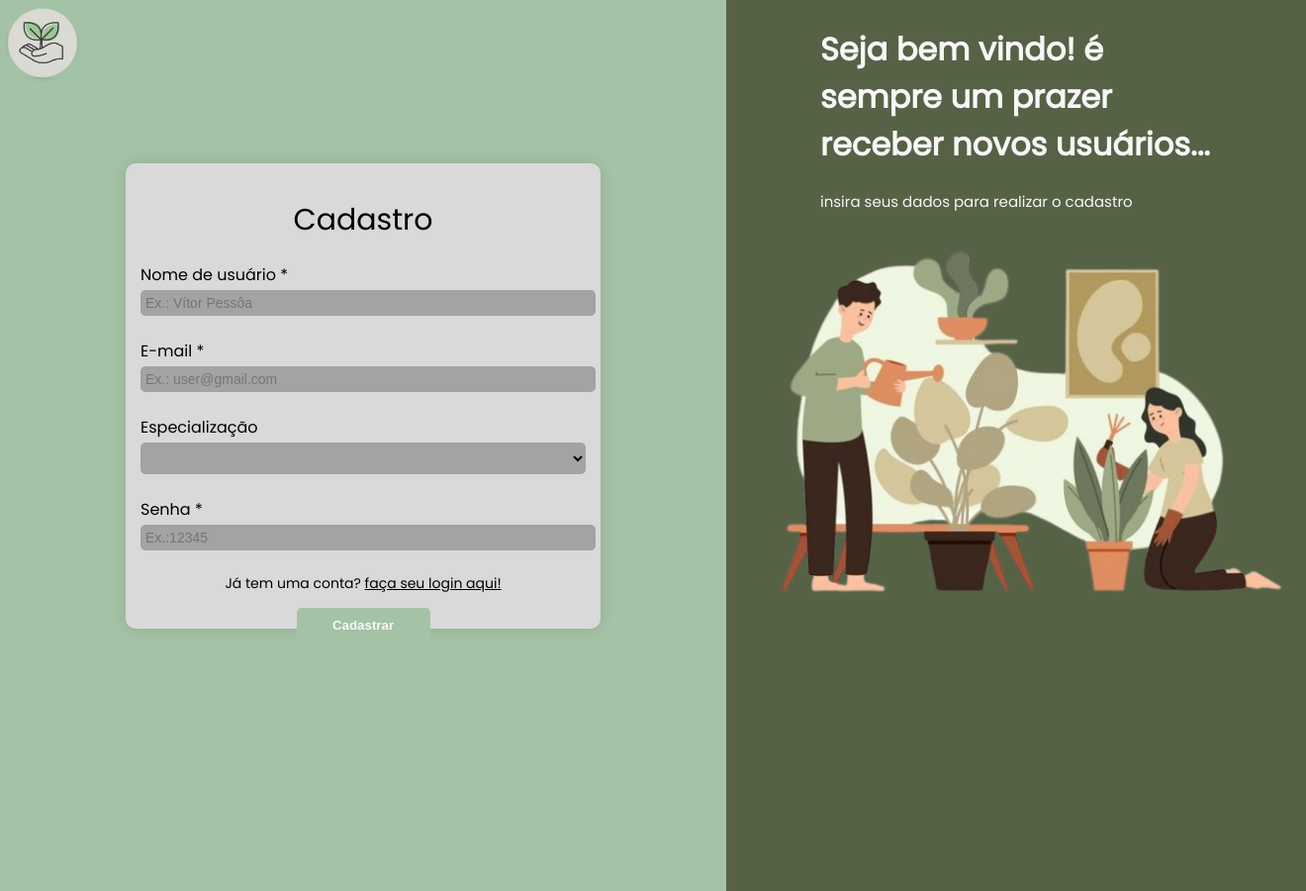
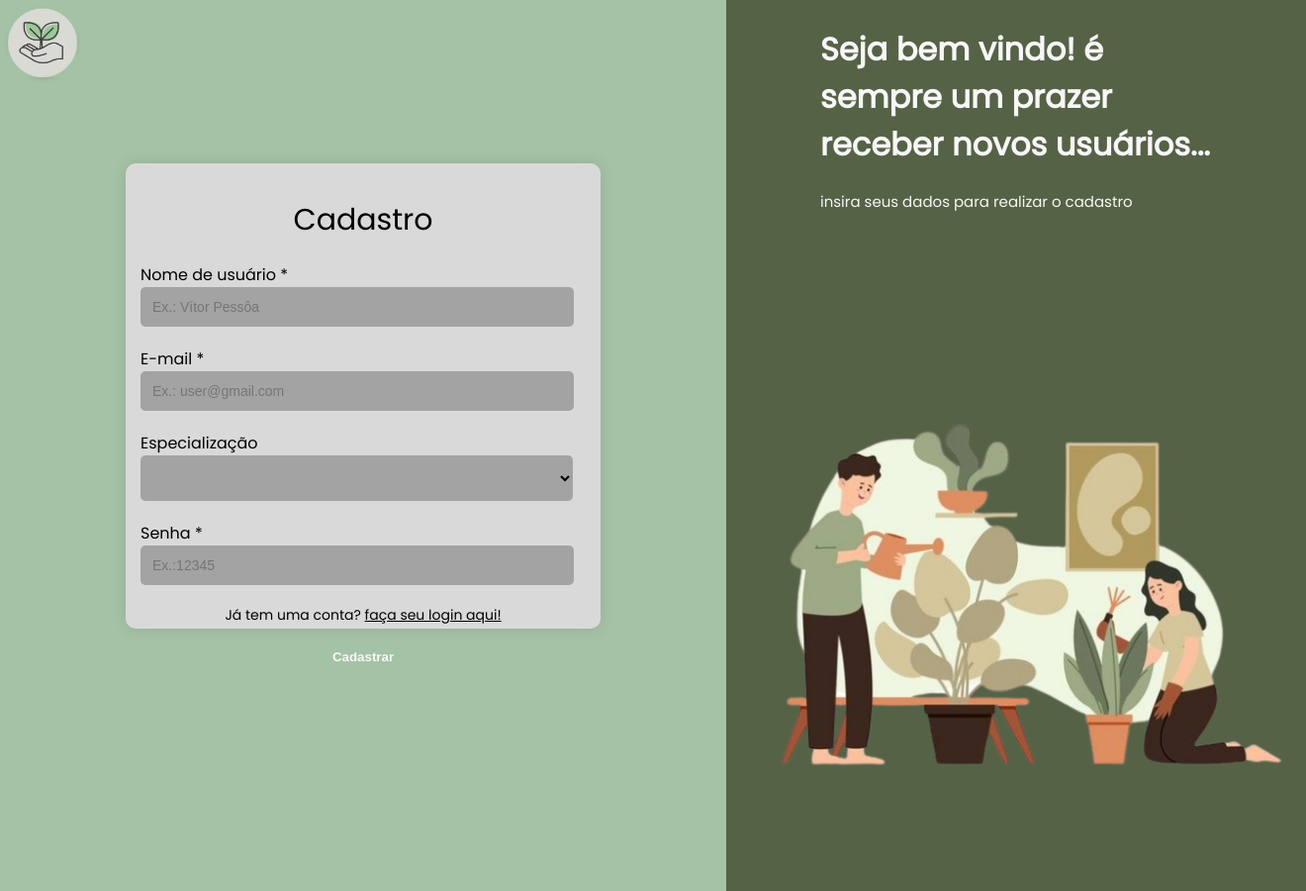
Before and after one commit to V1TOR-P3SSOA/TRABALHO-FINAL, a PHP site: page /codigo/cadastro_form.php in a window 1320 px wide. Shown: the whole page at 99% size. Run offline with PHP 8.4, Linux system fonts and the light colour scheme; data that the repository does not hold is empty.

Commit message:
ajustes e tamanho da caixa de login

```diff
--- a/assets/estilo/style_cadastro.css
+++ b/assets/estilo/style_cadastro.css
@@ -29,21 +29,20 @@ body {
 }
 
 #cadastro_container input {
-  width: 100%;
-  height: 7%;
-  padding: 5px;
-  margin: 3px 0;
+  width: 92%;
+  padding: 12px;
+  margin: 10px, 0px;
   border: none;
   background-color: #A3A3A3;
   border-radius: 5px;
   font-size: 14px;
 }
 
+
 #user_graduation {
-  width: 100%;
-  height: 7%;
-  padding: 5px;
-  margin: 3px 0;
+  width: 97%;
+  padding: 12px;
+  margin: 10px, 0px;
   border: none;
   background-color: #A3A3A3;
   border-radius: 5px;
@@ -136,6 +135,7 @@ body {
 }
 
 #decoracao{
+  margin-top: auto;
   display: flex;
   justify-content: center;
 }
```
